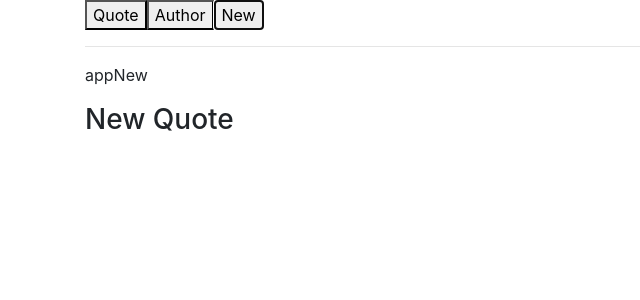
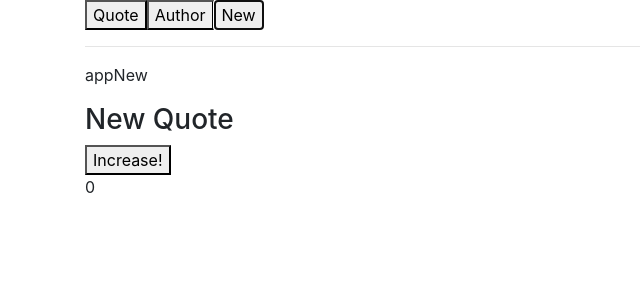
Before and after one commit to Frankmwangi/Vue-components, a Vue app: page / in a window 1280 px wide. Both pictures are taken after a click on the button "New". Shown: the top 300 px of the page, without its empty margins (0-640 px from the left). Built offline with nearby package versions, Linux system fonts and the light colour scheme; the HTML template or start-up script is replaced by a standard one.

Commit message:
Dynamic component

```diff
--- a/src/App.vue
+++ b/src/App.vue
@@ -9,7 +9,9 @@
 
                 <hr>
                 <p>{{ selectedComponent}}</p>
-                <component :is="selectedComponent">Default content</component>
+                <keep-alive>
+                <component :is="selectedComponent"><p>Default content</p></component>
+                </keep-alive>
                <!-- <app-quote >
                <h2 slot="title"> {{ quoteTitle }}</h2>
                <P slot="content">A wounderful quote</P>
--- a/src/components/New.vue
+++ b/src/components/New.vue
@@ -1,12 +1,24 @@
 <template>
     <div>
         <h3>New Quote</h3>
+        <button @click="counter++">Increase!</button>
+        <p>{{ counter }}</p>
     </div>
 </template>
 
 <script>
     export default {
+        data: function(){
+            return{
+                counter:0
+            };
+        },
+        destroyed(){
+            console.log('Destroyed')
+        },
+        deactivated(){
 
+        }
     }
 
 </script>
```
